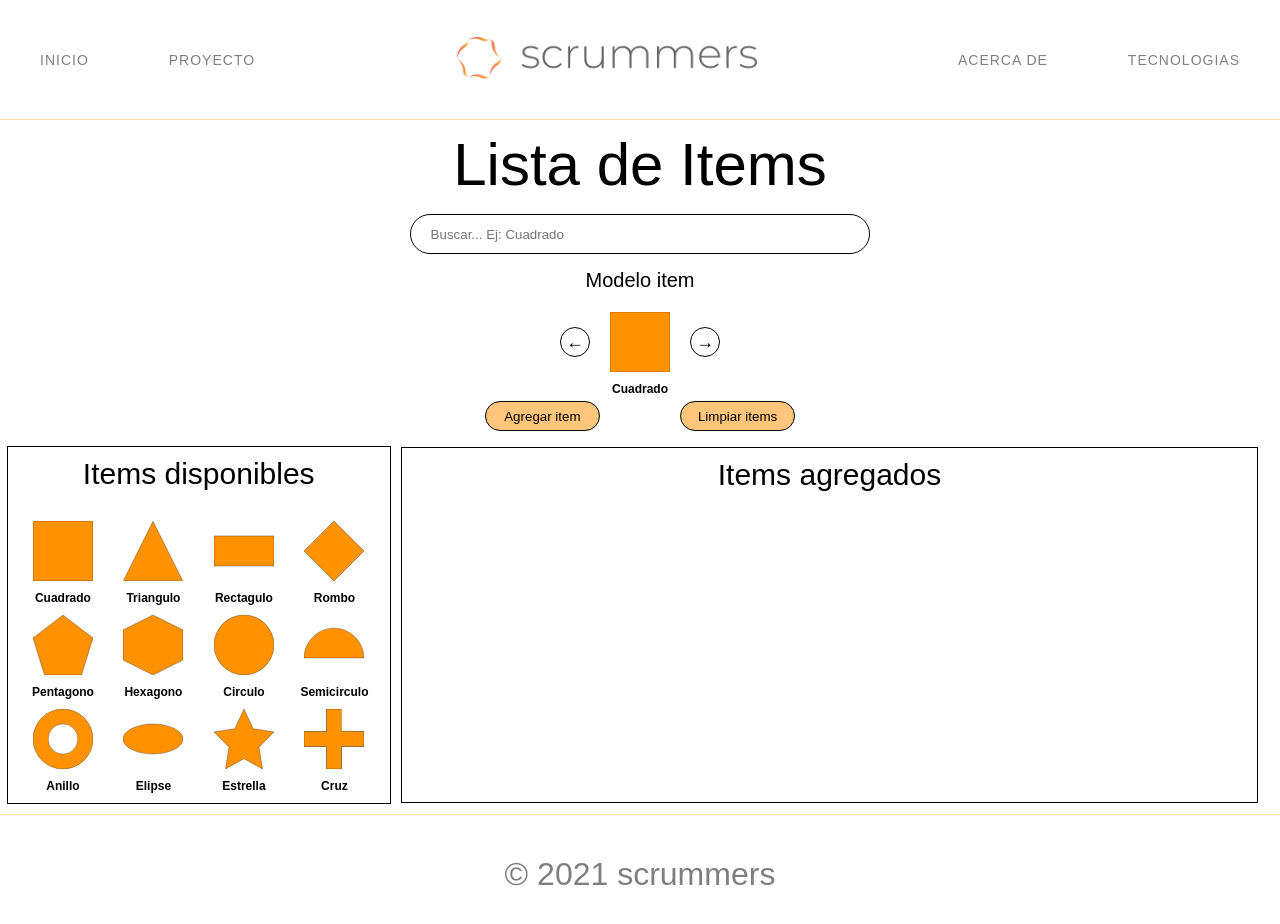
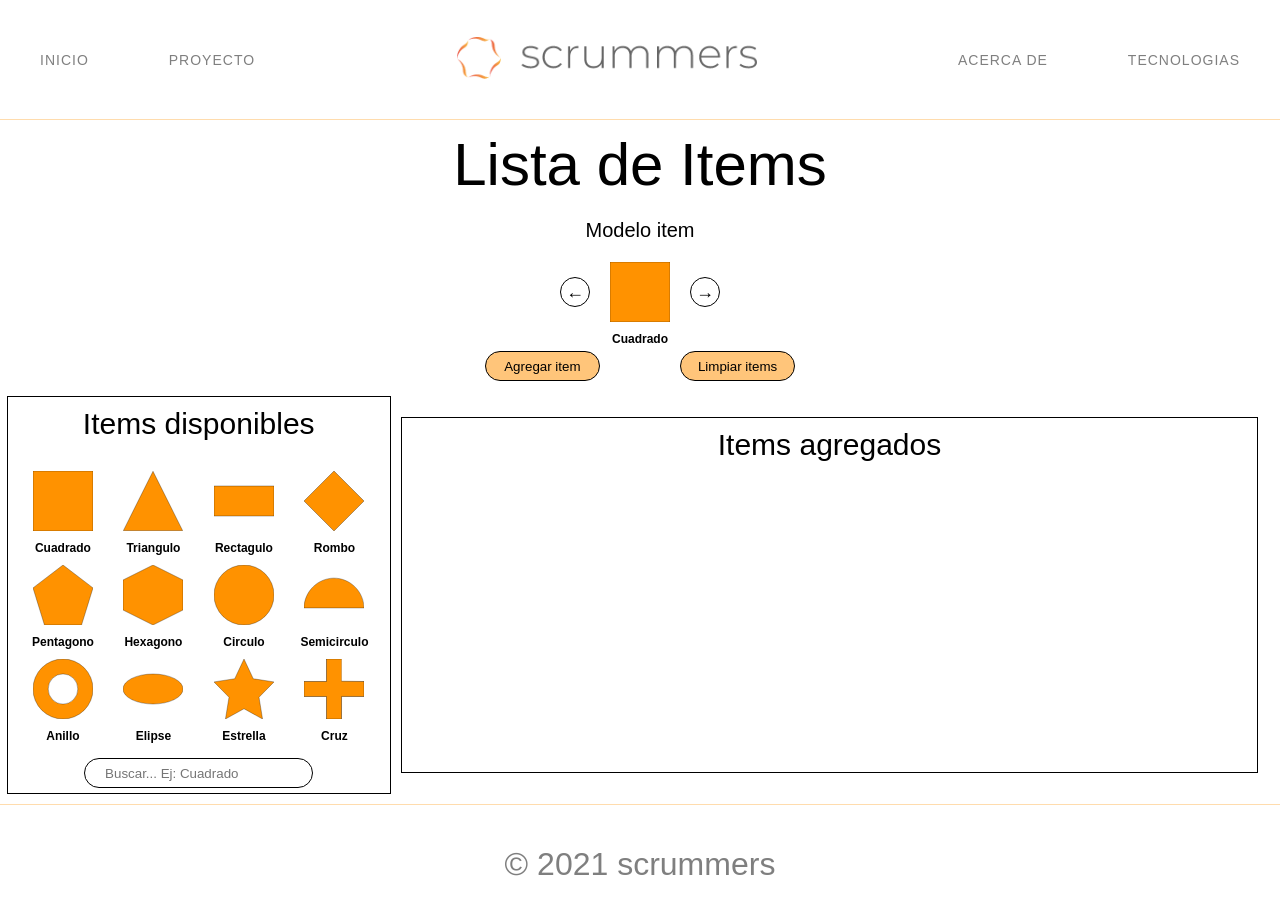
Before and after one commit to IvanGonzalez10/ScrummersTest, a React (Create React App) app: page /project in a window 1280 px wide. Shown: the top 924 px of the page. Built offline with nearby package versions, Linux system fonts and the light colour scheme.

Commit message:
adding search items functionality

```diff
--- a/src/Components/Figures/index.jsx
+++ b/src/Components/Figures/index.jsx
@@ -107,8 +107,9 @@ export const Figures = () => {
   const [activeData, setActiveData] = React.useState(0);
   const [query, setQuery] = React.useState("");
   const [allNewData, setAllNewData] = React.useState([]);
+  const [allNewInfo, setAllNewInfo] = React.useState([]);
 
-  const addItem = () => {
+  const addedItem = () => {
     setAllNewData((oldArray) => [...oldArray, allData[activeData]]);
   };
 
@@ -116,7 +117,7 @@ export const Figures = () => {
     setAllNewData([...allNewData.slice(0, i), ...allNewData.slice(i + 1)]);
   };
 
-  const clearAllItems = () => {
+  const clearedAllItems = () => {
     setAllNewData([]);
   };
 
@@ -130,19 +131,18 @@ export const Figures = () => {
     else setActiveData((itemsActiveData) => itemsActiveData - 1);
   };
 
-  console.log(allNewData);
+  React.useEffect(() => {
+    const filteredItems = allData.filter((data) =>
+      data.name.toLowerCase().includes(query)
+    );
+    setAllNewInfo(filteredItems);
+  }, [query]);
+
+  /* console.log(filteredItems); */
   return (
     <div className="figures-container">
       <h1>Lista de Items</h1>
       <div className="looking-container">
-        <input
-          placeholder={"Buscar... Ej: " + allData[activeData].name}
-          value={query}
-          onChange={(e) => {
-            setQuery(e.target.value);
-            console.log(setQuery(e.target.value));
-          }}
-        />
         <div className="model-container">
           <h1>Modelo item</h1>
           <div className="model-figure">
@@ -156,8 +156,8 @@ export const Figures = () => {
           <h2>{allData[activeData].name}</h2>
         </div>
         <div className="button-container">
-          <button onClick={addItem}>Agregar item</button>
-          <button onClick={clearAllItems}>Limpiar items</button>
+          <button onClick={addedItem}>Agregar item</button>
+          <button onClick={clearedAllItems}>Limpiar items</button>
         </div>
       </div>
       <div className="figure-container">
@@ -166,12 +166,23 @@ export const Figures = () => {
             <h1>Items disponibles</h1>
           </div>
           <div className="items-available-figures">
-            {allData.map((data, i) => (
+            {allNewInfo.map((data, i) => (
               <div className="item-available" key={i}>
                 <img src={data.figure} alt={data.name} />
                 <h2>{data.name}</h2>
               </div>
             ))}
+          </div>
+          <div className="filter-item-container">
+            <input
+              placeholder={"Buscar... Ej: " + allData[activeData].name}
+              type="text"
+              value={query}
+              onChange={(e) => {
+                setQuery(e.target.value);
+                console.log(setQuery(e.target.value));
+              }}
+            />
           </div>
         </div>
         <div className="select-figures">
--- a/src/Components/Figures/styles.scss
+++ b/src/Components/Figures/styles.scss
@@ -29,15 +29,6 @@
   flex-direction: row;
   justify-content: center;
   align-items: center;
-}
-
-.looking-container input {
-  height: 40px;
-  width: 60%;
-  border: 1px solid black;
-  border-radius: 25px;
-  margin: 5px;
-  padding-left: 20px;
 }
 
 .looking-container button {
@@ -127,6 +118,28 @@
 
 .item-available h2 {
   font-size: 12px;
+}
+
+.filter-item-container {
+  width: 100%;
+  height: auto;
+  display: flex;
+  flex-direction: column;
+  justify-content: center;
+  align-items: center;
+}
+
+.filter-item-container input {
+  height: 30px;
+  width: 60%;
+  border: 1px solid black;
+  border-radius: 25px;
+  margin: 5px;
+  padding-left: 20px;
+}
+
+.filter-item-container input:focus {
+  outline: none;
 }
 
 .select-figures {
@@ -366,7 +379,7 @@
     width: 35%;
   }
 
-   .available-figures h1 {
+  .available-figures h1 {
     font-size: 30px;
     text-align: center;
   }
```
Also changed, not shown: 1 other file (tests, documents, lock files or other folders).
